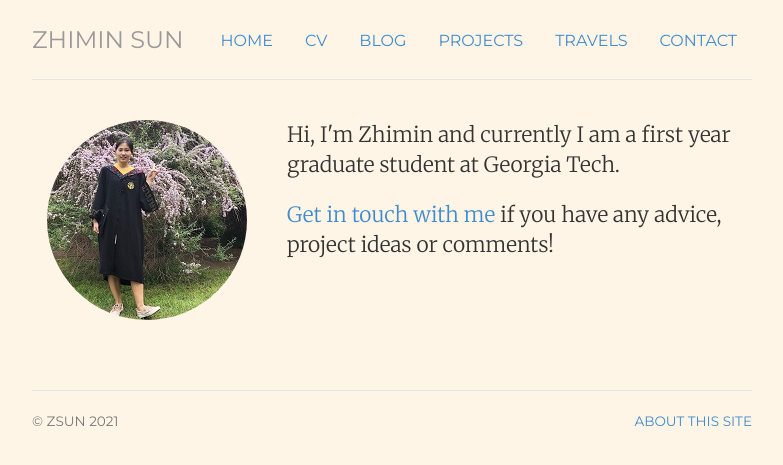
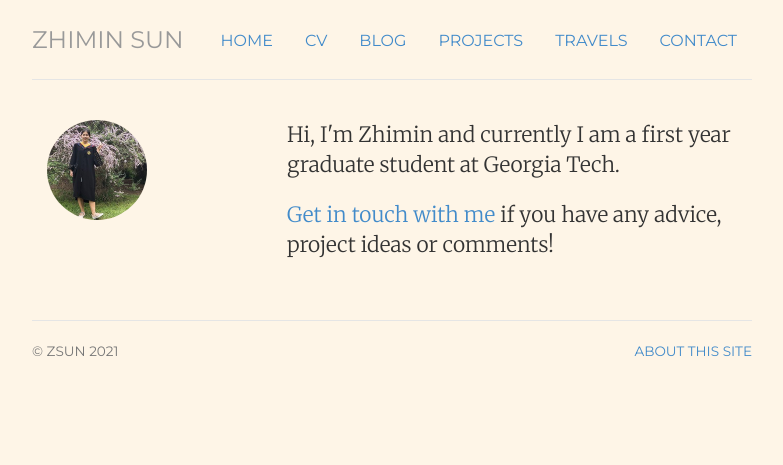
Before and after one commit to Zoe353/Zoe353.github.io, a Jekyll site: the page built from index.html, in a window 1280 px wide. Shown: the top 465 px of the page, without its empty margins (248-1031 px from the left). Built offline with Jekyll 4.4.1, drawn with Linux system fonts in a browser that asks for light colours.

```diff
--- a/css/style.css
+++ b/css/style.css
@@ -14,7 +14,7 @@
 h3.text-muted a {text-decoration: none; color: #999999; }
 h3.text-muted a:hover { text-decoration: none; color: #0088cc; }
 
-img.avatar { margin-bottom: 30px; }
+img.avatar { margin-bottom: 30px; zoom: 50%}
 
 /* Custom container */
 .container > hr { margin: 30px 0; }
```
